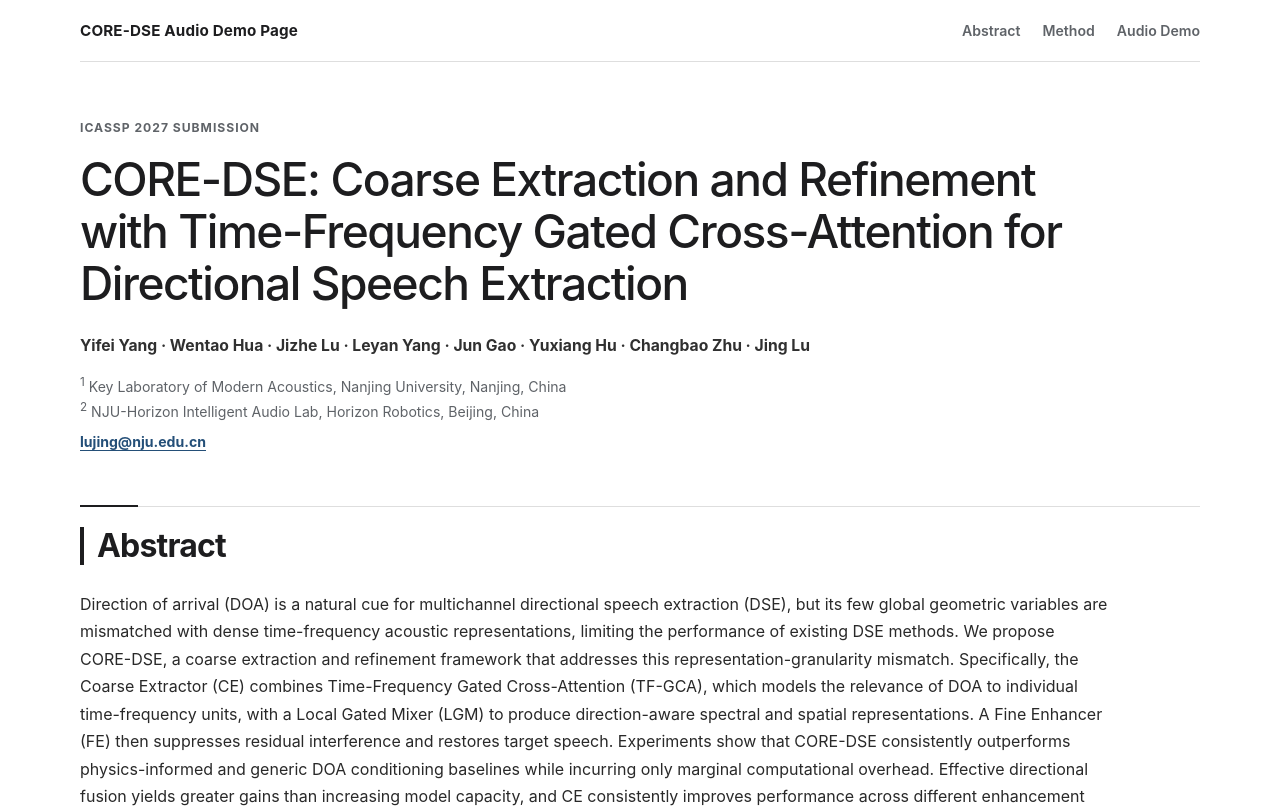
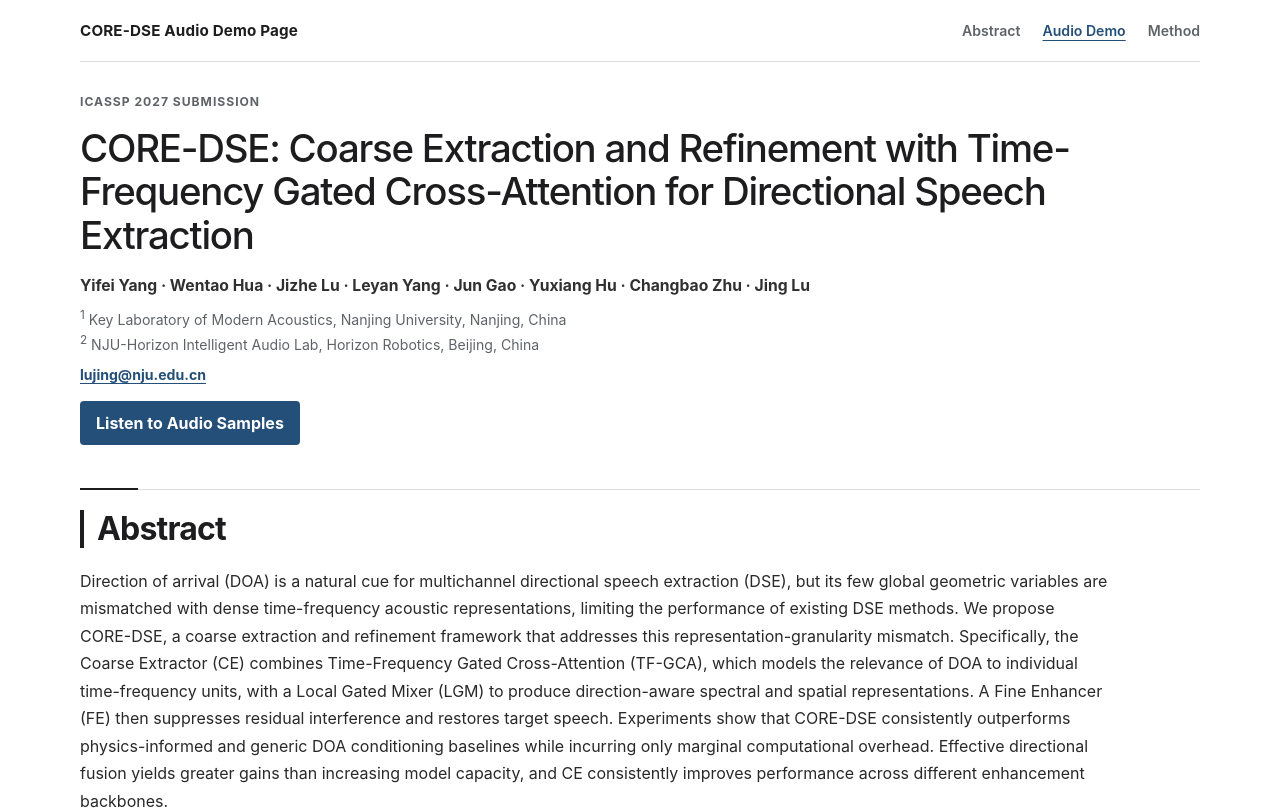
Before and after one commit to Muefy/CORE-DSE-Audio-Demo, a React (Vite) app: page / in a window 1280 px wide. Shown: the top 810 px of the page. Built offline with nearby package versions, Linux system fonts and the light colour scheme.

Commit message:
优化试听入口与页面布局

```diff
--- a/src/App.tsx
+++ b/src/App.tsx
@@ -1,4 +1,4 @@
-// 构建论文首页、逐层浏览的方法图和按场景切换的试听区；方法弹窗使用精简标题。
+// 构建摘要优先的论文展示页；试听区前移至方法图之前，并提供首屏试听入口。
 import { useEffect, useRef, useState } from "react";
 import AudioDemo from "./AudioDemo";
 
@@ -99,8 +99,8 @@ export default function App() {
         </a>
         <nav aria-label="Page sections">
           <a href="#abstract">Abstract</a>
+          <a className="nav-audio-link" href="#audio-demo">Audio Demo</a>
           <a href="#method">Method</a>
-          <a href="#audio-demo">Audio Demo</a>
         </nav>
       </header>
 
@@ -119,6 +119,7 @@ export default function App() {
               <p><sup>2</sup> NJU-Horizon Intelligent Audio Lab, Horizon Robotics, Beijing, China</p>
               <a href="mailto:lujing@nju.edu.cn">lujing@nju.edu.cn</a>
             </div>
+            <a className="hero-audio-link" href="#audio-demo">Listen to Audio Samples</a>
           </div>
 
         </section>
@@ -133,6 +134,14 @@ export default function App() {
               <strong>Index Terms:</strong> Directional speech extraction, microphone arrays, direction of arrival, cross-attention
             </p>
           </div>
+        </section>
+
+        <section className="demo-section" id="audio-demo" aria-labelledby="audio-demo-title">
+          <div className="section-heading">
+            <h2 id="audio-demo-title">Audio Demo</h2>
+          </div>
+
+          <AudioDemo />
         </section>
 
         <section className="method-section" id="method" aria-labelledby="method-title">
@@ -155,13 +164,6 @@ export default function App() {
           </div>
         </section>
 
-        <section className="demo-section" id="audio-demo" aria-labelledby="audio-demo-title">
-          <div className="section-heading">
-            <h2 id="audio-demo-title">Audio Demo</h2>
-          </div>
-
-          <AudioDemo />
-        </section>
       </main>
       <MethodDialog panel={methodPanel} onClose={() => setMethodPanel(null)} onPanelChange={setMethodPanel} />
     </>
--- a/src/styles.css
+++ b/src/styles.css
@@ -1,4 +1,4 @@
-/* 定义 CORE-DSE 学术展示页的响应式布局，并区分 Easy、Hard 试听与指标展开状态。 */
+/* 定义学术展示页的响应式布局；压缩首屏与板块间距，突出试听入口及键盘焦点。 */
 :root {
   color: #1d1d1f;
   background: #ffffff;
@@ -58,13 +58,37 @@ a { color: inherit; }
   text-decoration: none;
 }
 .site-header nav a:hover, .site-header nav a:focus-visible { color: var(--ink); }
+.site-header nav .nav-audio-link {
+  color: var(--accent);
+  text-decoration: underline;
+  text-underline-offset: 4px;
+}
+.site-header a:focus-visible, .hero-audio-link:focus-visible {
+  outline: 2px solid var(--accent);
+  outline-offset: 4px;
+}
+
+.hero-audio-link {
+  display: inline-flex;
+  align-items: center;
+  justify-content: center;
+  min-height: 44px;
+  margin-top: 16px;
+  padding: 10px 16px;
+  border-radius: 4px;
+  color: white;
+  background: var(--accent);
+  font-weight: 650;
+  text-decoration: none;
+}
+.hero-audio-link:hover { background: #143653; }
 
 main { width: min(1120px, calc(100% - 32px)); margin: 0 auto; }
 
 .hero {
   display: flex;
   align-items: center;
-  padding: 58px 0 24px;
+  padding: 32px 0 20px;
 }
 .hero-copy { width: min(100%, 1040px); }
 
@@ -80,8 +104,8 @@ main { width: min(1120px, calc(100% - 32px)); margin: 0 auto; }
 h1, h2, p { margin-top: 0; }
 h1 {
   max-width: 1030px;
-  margin-bottom: 24px;
-  font-size: clamp(2.1rem, 3.6vw, 3rem);
+  margin-bottom: 16px;
+  font-size: clamp(1.75rem, 3vw, 2.5rem);
   font-weight: 500;
   line-height: 1.13;
   letter-spacing: -0.032em;
@@ -90,7 +114,7 @@ h1 span { color: inherit; }
 
 .authors {
   max-width: 820px;
-  margin-bottom: 15px;
+  margin-bottom: 8px;
   color: #303030;
   font-size: 0.98rem;
   font-weight: 650;
@@ -101,10 +125,10 @@ h1 span { color: inherit; }
 .affiliations p { margin-bottom: 2px; }
 .affiliations a { display: inline-block; margin-top: 7px; color: var(--accent); font-weight: 650; text-underline-offset: 3px; }
 
-.abstract-section, .method-section, .demo-section { padding: 30px 0; scroll-margin-top: 74px; }
+.abstract-section, .method-section, .demo-section { padding: 24px 0; scroll-margin-top: 74px; }
 .section-heading {
   position: relative;
-  margin-bottom: 26px;
+  margin-bottom: 20px;
   padding-top: 20px;
   border-top: 1px solid var(--line);
 }
@@ -222,7 +246,6 @@ h1 span { color: inherit; }
 .module-card--lgm img { width: min(100%, 480px); justify-self: center; }
 .dialog-content > .text-button { margin-top: 18px; }
 
-.demo-section { padding-bottom: 58px; }
 .scene-group + .scene-group { margin-top: 42px; padding-top: 30px; border-top: 1px solid var(--line); }
 .scene-group-title { margin: 0 0 15px; font-size: 1.35rem; font-weight: 700; }
 .scene-picker { display: grid; grid-template-columns: repeat(3, minmax(0, 1fr)); gap: 9px; }
@@ -294,7 +317,6 @@ h1 span { color: inherit; }
 .metric-grid dd { margin: 3px 0 0; font-size: 0.9rem; font-weight: 700; white-space: nowrap; }
 
 @media (max-width: 900px) {
-  .hero { padding-top: 46px; }
   .acoustic-grid { grid-template-columns: 1fr; }
 }
 
@@ -304,10 +326,9 @@ h1 span { color: inherit; }
   .site-header nav { gap: 12px; }
   .site-header nav a { font-size: 0.8rem; white-space: nowrap; }
   .brand { font-size: 0.86rem; }
-  .hero { padding: 36px 0 22px; }
+  .hero { padding: 24px 0 16px; }
   .eyebrow-row { align-items: flex-start; flex-direction: column; }
-  h1 { font-size: clamp(1.8rem, 8.5vw, 2.25rem); }
-  .abstract-section, .method-section, .demo-section { padding: 26px 0; }
+  h1 { font-size: 28px; }
   .section-heading { margin-bottom: 20px; padding-top: 17px; }
   .section-heading h2 { font-size: 1.55rem; }
   .figure-toolbar { padding: 11px 13px; }
```
